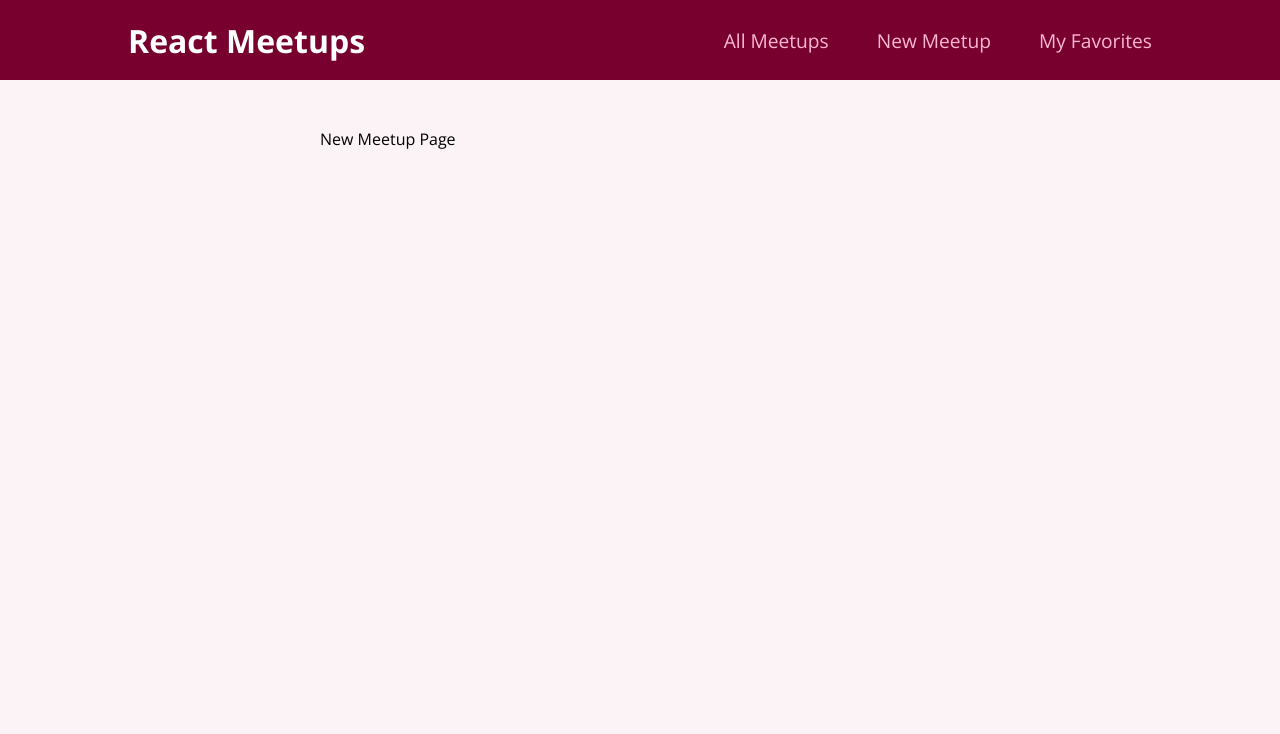
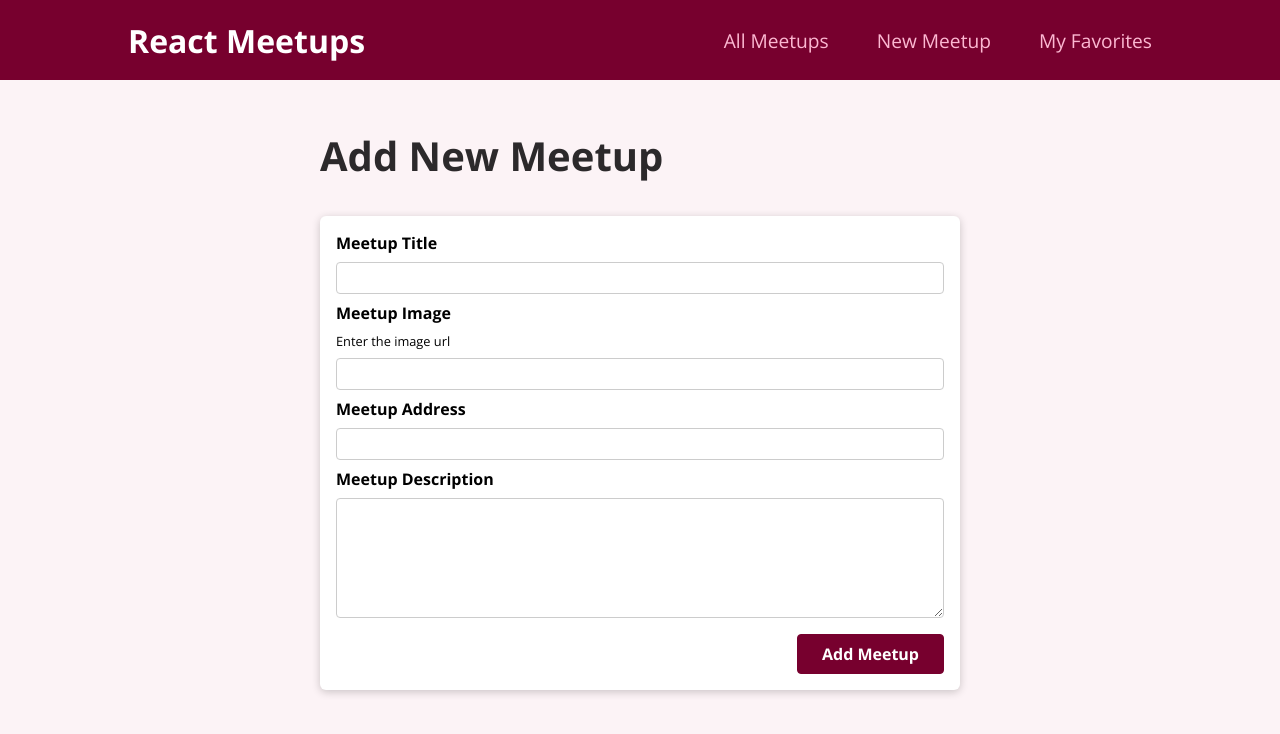
Before and after one commit to Viktoria-Iudina/meet-app, a React (Create React App) app: page /new-meetup in a window 1280 px wide. Shown: the top 734 px of the page. Built offline with nearby package versions, Linux system fonts and the light colour scheme.

Commit message:
added meetup form

```diff
--- /dev/null
+++ b/src/components/meetups/NewMeetupForm.js
@@ -0,0 +1,63 @@
+import { useRef } from 'react';
+
+import classes from './NewMeetupForm.module.css';
+import Card from '../ui/Card';
+
+function NewMeetupForm() {
+  const titleInputRef = useRef();
+  const imageInputRef = useRef();
+  const addressInputRef = useRef();
+  const descriptionInputRef = useRef();
+
+  function submitHandler(event) {
+    event.preventDefault();
+
+    const enteredTitle = titleInputRef.current.value;
+    const enteredImage = imageInputRef.current.value;
+    const enteredAddress = addressInputRef.current.value;
+    const enteredDescription = descriptionInputRef.current.value;
+
+    const meetupData = {
+      title: enteredTitle,
+      image: enteredImage,
+      address: enteredAddress,
+      description: enteredDescription
+    };
+
+    console.log(meetupData);
+  }
+
+  return (
+    <Card>
+      <form className={classes.form} onSubmit={submitHandler}>
+
+        <div className={classes.control}>
+          <label htmlFor="title">Meetup Title</label>
+          <input type="text" id="title" required ref={titleInputRef} />
+        </div>
+
+        <div className={classes.control}>
+          <label htmlFor="image">Meetup Image<span htmlFor="image" className={classes.labely}>Enter the image url</span></label>
+          <input type="url" id="image" required ref={imageInputRef} />
+        </div>
+
+        <div className={classes.control}>
+          <label htmlFor="address">Meetup Address</label>
+          <input type="text" id="address" required ref={addressInputRef} />
+        </div>
+
+        <div className={classes.control}>
+          <label htmlFor="description" >Meetup Description</label>
+          <textarea id="description" rows="5" required ref={descriptionInputRef}></textarea>
+        </div>
+
+        <div className={classes.actions}>
+          <button type="submit">Add Meetup</button>
+        </div>
+
+      </form>
+    </Card>
+  );
+}
+
+export default NewMeetupForm;
--- /dev/null
+++ b/src/components/meetups/NewMeetupForm.module.css
@@ -0,0 +1,51 @@
+.form {
+  padding: 1rem;
+}
+
+.control {
+  margin-bottom: 0.5rem;
+}
+
+.control label {
+  display: block;
+  font-weight: bold;
+  margin-bottom: 0.5rem;
+}
+.control span {
+  display: block;
+  font-weight: 400;
+  margin: 0.5rem 0;
+  font-size: 0.8rem;
+}
+
+.control input,
+.control textarea {
+  display: block;
+  font: inherit;
+  border-radius: 4px;
+  border: 1px solid #ccc;
+  padding: 0.25rem;
+  width: 100%;
+}
+
+.actions {
+  margin-top: 1rem;
+  text-align: right;
+}
+
+.actions button {
+  font: inherit;
+  cursor: pointer;
+  background-color: #77002e;
+  color: white;
+  padding: 0.5rem 1.5rem;
+  border: 1px solid #77002e;
+  border-radius: 4px;
+  font-weight: bold;
+}
+
+.actions button:hover,
+.actions button:active {
+  background-color: #a50e48;
+  border-color: #a50e48;
+}
--- a/src/pages/NewMeetup.js
+++ b/src/pages/NewMeetup.js
@@ -1,7 +1,12 @@
+import NewMeetupForm from "../components/meetups/NewMeetupForm";
+
 function NewMeetupPage() {
   return (
-    <div>New Meetup Page</div>
-  );
+    <section>
+      <h1>Add New Meetup</h1>
+      <NewMeetupForm />
+    </section>
+  )
 }
 
 export default NewMeetupPage;
```
